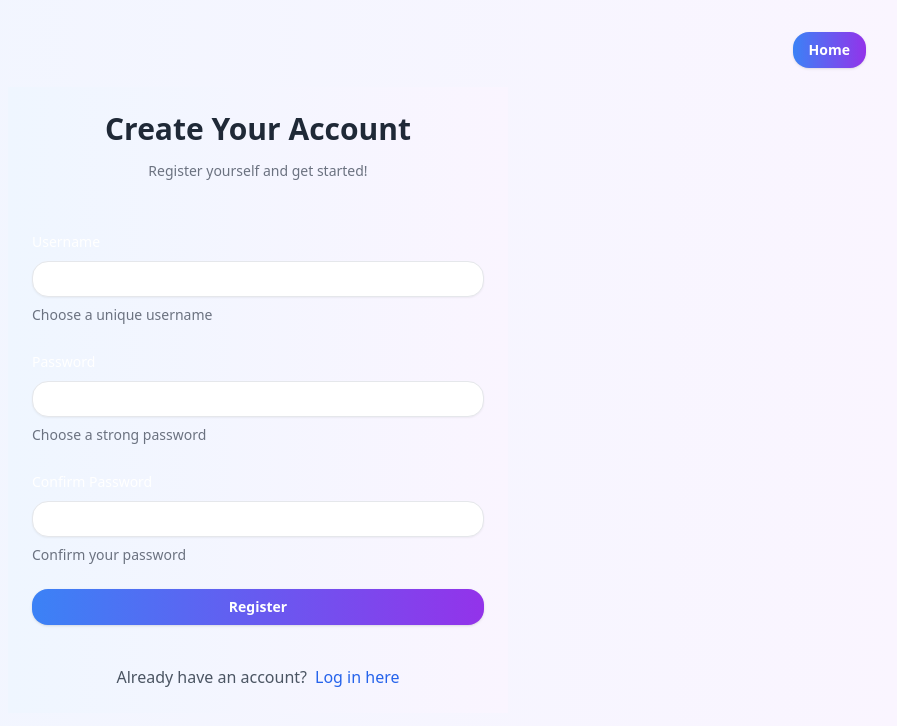
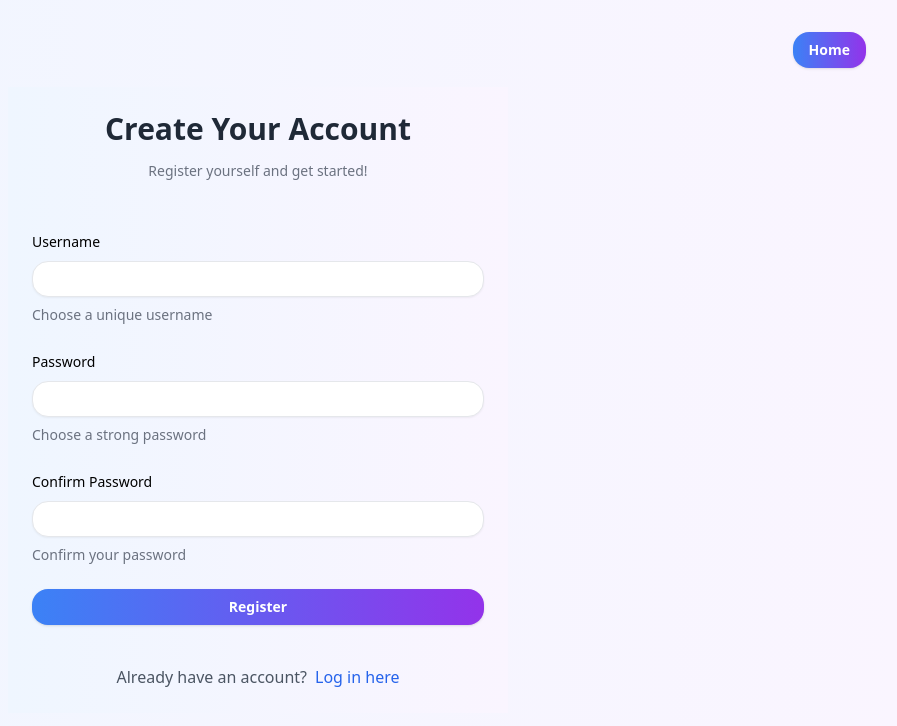
Before and after one commit to sujshr/demoSocialMedia, a React (Vite) app: page /register in a window 1280 px wide. Shown: the top 726 px of the page, without its empty margins (382-1279 px from the left). Built offline with nearby package versions, Linux system fonts and the light colour scheme.

Commit message:
Prototype completed

```diff
--- a/src/components/forms/LoginForm.jsx
+++ b/src/components/forms/LoginForm.jsx
@@ -107,7 +107,9 @@ function LoginForm() {
               name="username"
               render={({ field }) => (
                 <FormItem>
-                  <FormLabel>Username or Email</FormLabel>
+                  <FormLabel className="text-black">
+                    Username or Email
+                  </FormLabel>
                   <FormControl>
                     <Input
                       {...field}
@@ -127,7 +129,7 @@ function LoginForm() {
               name="password"
               render={({ field }) => (
                 <FormItem>
-                  <FormLabel>Password</FormLabel>
+                  <FormLabel className="text-black">Password</FormLabel>
                   <FormControl>
                     <Input
                       {...field}
--- a/src/components/forms/RegistrationForm.jsx
+++ b/src/components/forms/RegistrationForm.jsx
@@ -119,7 +119,7 @@ function RegistrationForm() {
               name="username"
               render={({ field }) => (
                 <FormItem>
-                  <FormLabel>Username</FormLabel>
+                  <FormLabel className="text-black">Username</FormLabel>
                   <FormControl>
                     <Input
                       {...field}
@@ -139,7 +139,7 @@ function RegistrationForm() {
               name="password"
               render={({ field }) => (
                 <FormItem>
-                  <FormLabel>Password</FormLabel>
+                  <FormLabel className="text-black">Password</FormLabel>
                   <FormControl>
                     <Input
                       {...field}
@@ -160,7 +160,7 @@ function RegistrationForm() {
               name="confirmPassword"
               render={({ field }) => (
                 <FormItem>
-                  <FormLabel>Confirm Password</FormLabel>
+                  <FormLabel className="text-black">Confirm Password</FormLabel>
                   <FormControl>
                     <Input
                       {...field}
```
